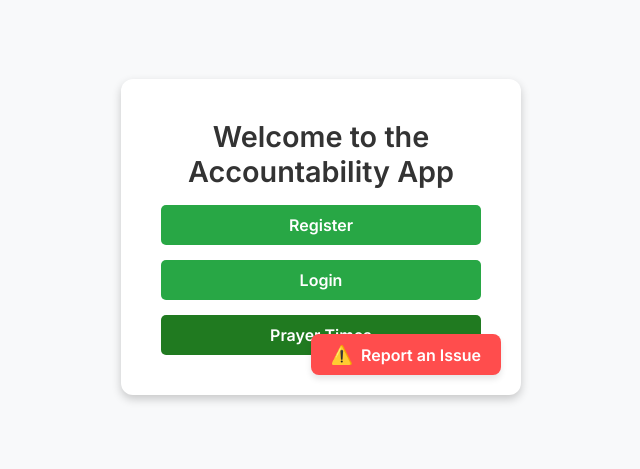
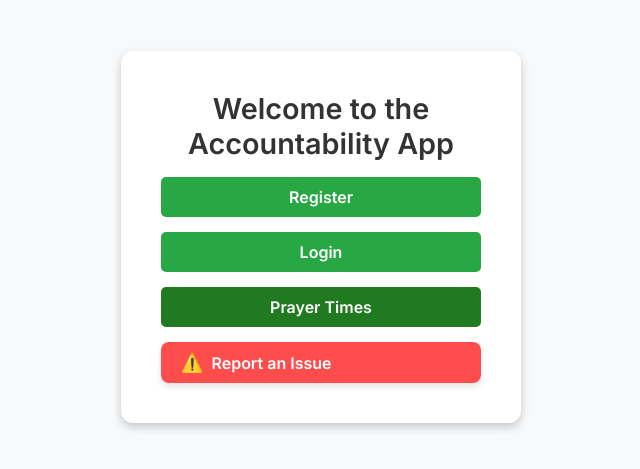
Before and after one commit to aamir-naved/goals-frontend, a React (Vite) app: page / in a window 1280 px wide. Shown: the part 163-632 px from the top of the page, without its empty margins (319-959 px from the left). Built offline with nearby package versions, Linux system fonts and the light colour scheme; no server answers.

Commit message:
minor fix2

```diff
--- a/dev-dist/sw.js
+++ b/dev-dist/sw.js
@@ -82,7 +82,7 @@ define(['./workbox-99d8380f'], (function (workbox) { 'use strict';
    */
   workbox.precacheAndRoute([{
     "url": "index.html",
-    "revision": "0.fas017b3uso"
+    "revision": "0.7bq7k3sbdsg"
   }], {});
   workbox.cleanupOutdatedCaches();
   workbox.registerRoute(new workbox.NavigationRoute(workbox.createHandlerBoundToURL("index.html"), {
--- a/src/routes/Home.css
+++ b/src/routes/Home.css
@@ -78,10 +78,10 @@ button:hover {
     transform: translateY(-2px);
 }
 
-.report-issue {
-    position: fixed;
+.report-issue-home {
+    /* position: fixed;
     bottom: 20px;
-    right: 20px;
+    right: 20px; */
     background-color: #ff4d4d;
     /* Red color */
     color: white;
@@ -98,13 +98,13 @@ button:hover {
     transition: background-color 0.3s ease;
 }
 
-.report-issue::before {
+.report-issue-home::before {
     content: "⚠️";
     /* Exclamation mark emoji */
     font-size: 18px;
 }
 
-.report-issue:hover {
+.report-issue-home:hover {
     background-color: #cc0000;
     /* Darker red on hover */
 }
--- a/src/routes/Home.jsx
+++ b/src/routes/Home.jsx
@@ -13,7 +13,7 @@ function Home() {
                 <button onClick={() => navigate("/register")}>Register</button>
                 <button onClick={() => navigate("/login")}>Login</button>
                 <button className="prayer" onClick={() => navigate("/prayer-times")}>Prayer Times</button>
-                <button className="report-issue" onClick={() => navigate("/report-issue")}>Report an Issue</button>
+                <button className="report-issue-home" onClick={() => navigate("/report-issue")}>Report an Issue</button>
                 {/* <button onClick={() => navigate("/chatbot")}>Chat with AI Bot</button> */}
             </div>
         </div>
```
